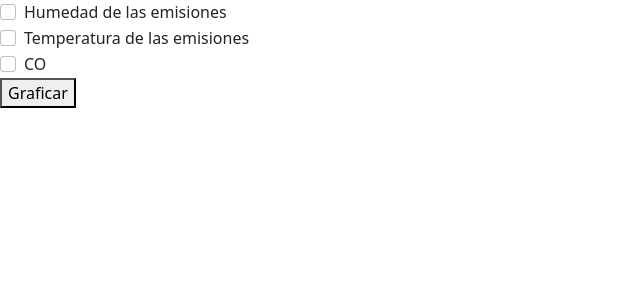
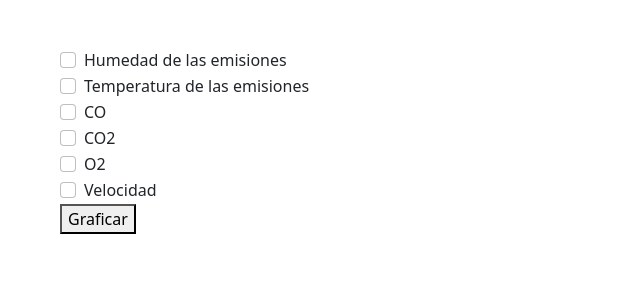
Before and after one commit to oixgres/HCarbono, a PHP site: page /codes/php/userPage.php in a window 1280 px wide. Shown: the part 56-356 px from the top of the page, without its empty margins (0-640 px from the left). Run offline with PHP 8.4, Linux system fonts and the light colour scheme; the visitor is signed in with stand-in values (Sample User, id 1); data that the repository does not hold is empty; some libraries are stand-ins or nearby versions.

Commit message:
Ya se puede decidir que datos mostrar en la grafica en base al checkbox, lo siguiente sera limitar las fechas.

```diff
--- a/SistemaEmisiones/codes/php/updateUser.php
+++ b/SistemaEmisiones/codes/php/updateUser.php
@@ -157,7 +157,7 @@
                   type="checkbox"
                   value="good"
                   name="admitted"
-                  <?php if($_SESSION['Aprobado'] != "No Aprobado"): ?>
+                  <?php if($_SESSION['Aprobado'] == "Aprobado"): ?>
                     checked
                   <?php endif; ?>
                 >
--- a/SistemaEmisiones/codes/php/userPage.php
+++ b/SistemaEmisiones/codes/php/userPage.php
@@ -47,6 +47,10 @@
         $vel[]=$row[6];
       }
 
+      /* Usaremos este arreglo para obtener los datos */
+      $row = array($hum, $temp, $CO, $CO2, $O2, $vel);
+      $auxRow  = $row;
+
       $dataX=json_encode($date);
       $traceHum=json_encode($hum);
       $traceTem=json_encode($temp);
@@ -65,33 +69,47 @@
       </div>
     </nav>
 
-    <div class="row">
+    <div class="row mt-5 mx-5">
       <div class="col">
         <!-- Lista de checkbox -->
+        <form class="" action="" method="post">
           <div class="form-check">
-          <input class="form-check-input" type="checkbox" value="" id="hum">
+            <input class="form-check-input" type="checkbox" value="" name="graph[]" id="hum">
             <label class="form-check-label" for="hum">Humedad de las emisiones</label>
           </div>
 
           <div class="form-check">
-          <input class="form-check-input" type="checkbox" value="" id="tem">
+            <input class="form-check-input" type="checkbox" value="" name="graph[]" id="tem">
             <label class="form-check-label" for="tem">Temperatura de las emisiones</label>
           </div>
 
           <div class="form-check">
-          <input class="form-check-input" type="checkbox" value="" id="co">
-          <label class="form-check-label" for="tem">CO</label>
+            <input class="form-check-input" type="checkbox" value="" name="graph[]" id="co">
+            <label class="form-check-label" for="co">CO</label>
           </div>
 
+          <div class="form-check">
+            <input class="form-check-input" type="checkbox" value="" name="graph[]" id="co2">
+            <label class="form-check-label" for="co2">CO2</label>
+          </div>
 
-        <button type="button" class="showGraphic">Graficar</button>
-        <!--<input type="button" class="btn btn-primary" value="Graficar" onclick="showGraphic();" id="graphButton">-->
+          <div class="form-check">
+            <input class="form-check-input" type="checkbox" value="" name="graph[]" id="o2">
+            <label class="form-check-label" for="o2">O2</label>
+          </div>
+
+          <div class="form-check">
+            <input class="form-check-input" type="checkbox" value="" name="graph[]" id="vel">
+            <label class="form-check-label" for="vel">Velocidad</label>
+          </div>
+        </form>
+
+        <button class="showGraphic" name="submitGraph">Graficar</button>
       </div>
 
       <div class="col">
         <div id="grafico"></div>
       </div>
-
     </div>
 
     <script type="text/javascript">
@@ -106,9 +124,9 @@
     </script>
 
     <script type="text/javascript">
-      //document.getElementById("graphButton").onclick = showGraphic;
 
       document.querySelector(".showGraphic").addEventListener("click",showGraphic);
+      var checks = document.getElementsByClassName('form-check-input');
 
       function showGraphic()
       {
@@ -162,10 +180,26 @@
           type: "scatter"
         };
 
+        var fullData = [data1, data2, data3, data4, data5, data6];
+        var data = [];
+        var i = 0;
 
-        var data = [data1, data2, data3, data4, data5, data6];
+
+        <?php for($i = 0; $i <= count($row); $i++): ?>
+          <?php if(!empty($row[$i])): ?>
+                  if(checks[i].checked === true){
+                    data.push(fullData[i]);
+                  }
+          <?php endif; ?>
+                i++;
+        <?php endfor;
+              $row = $auxRow;
+        ?>
+
+        //var data = [data1, data2, data3, data4, data5, data6];
 
       Plotly.newPlot('grafico', data);
+
     }
     </script>
 
```
Also changed, not shown: SistemaEmisiones/codes/html/userPage.html (+57 -3 lines). Lines whose indentation alone changed are shown as unchanged.
